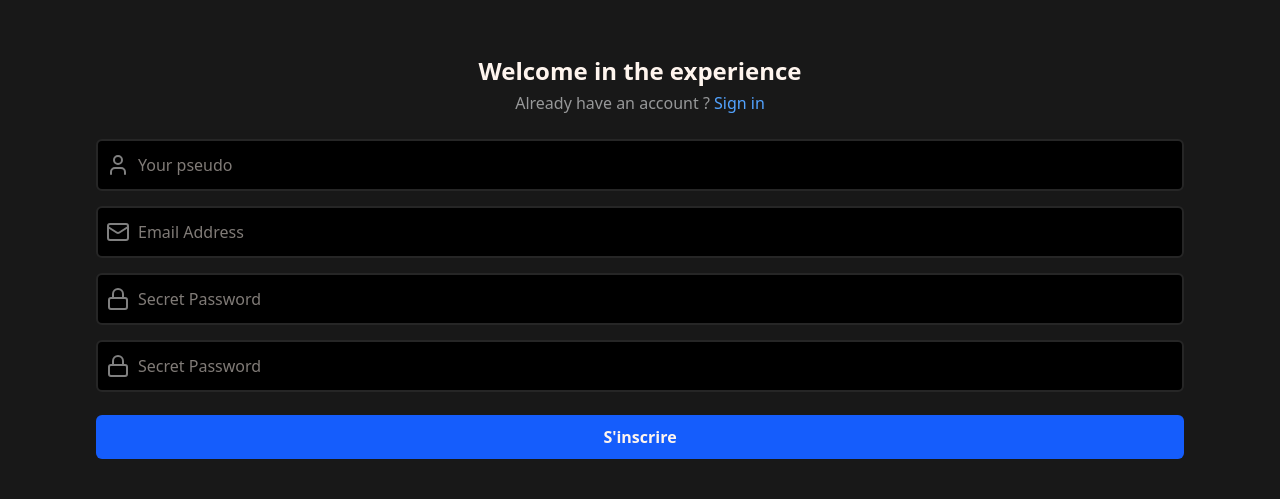
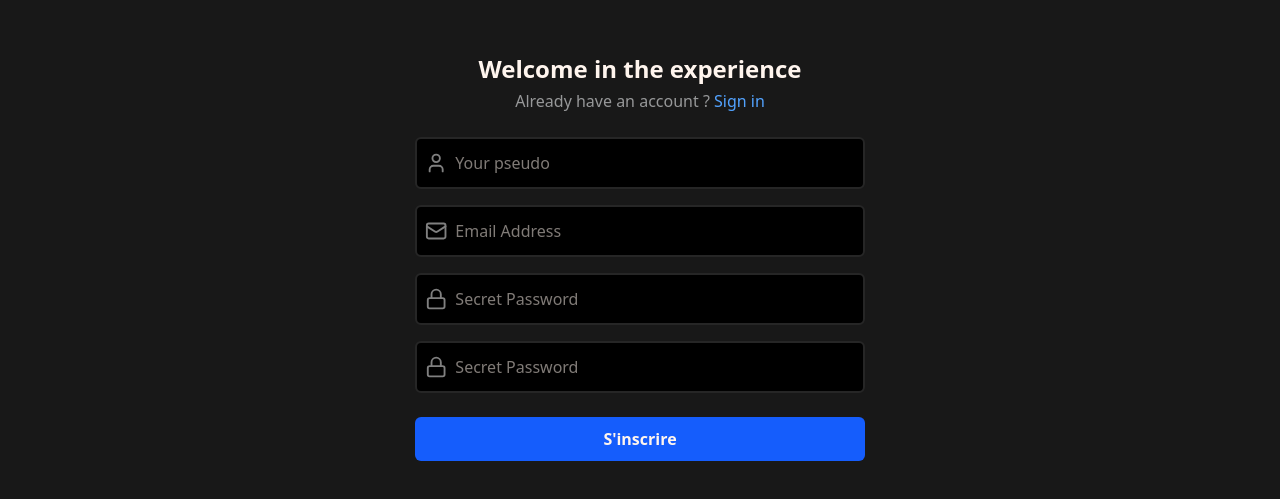
Before and after one commit to e-mandy/social-media-mern, a React app in the folder frontend/: page /register in a window 1280 px wide. Shown: the part 143-642 px from the top of the page. Built offline with nearby package versions, Linux system fonts and the light colour scheme; the HTML template or start-up script is replaced by a standard one.

Commit message:
Finalisation de la connexion avec le hook form

```diff
--- a/frontend/src/features/auth/Pages/Register.tsx
+++ b/frontend/src/features/auth/Pages/Register.tsx
@@ -6,12 +6,14 @@ import { RegisterSchema, type RegisterUser } from '../schemas';
 
 const Register = () => {
 
-  const { register, handleSubmit } = useForm({
+  const { register, handleSubmit, reset, formState: { errors } } = useForm<RegisterUser>({
     resolver: zodResolver(RegisterSchema)
   })
 
   const onSubmit: SubmitHandler<RegisterUser> = (data) => {
     console.log(data)
+
+    reset()
   }
 
   return (
@@ -19,38 +21,42 @@ const Register = () => {
         <div className="bg-auth-primary h-screen w-screen flex">
           <div className="flex flex-col items-center my-auto w-full">
             <h1 className="text-2xl font-semibold">Welcome in the experience</h1>
-            <p className="text-secondary mt-1 mb-6">Already have an account ? <a className="text-blue-400" href="">Sign in</a></p>
-            <form onSubmit={handleSubmit(onSubmit)} className="w-[85%]">
+            <p className="text-secondary mt-1 mb-6">Already have an account ? <a className="text-blue-400">Sign in</a></p>
+            <form onSubmit={handleSubmit(onSubmit)} className="w-[85%] md:w-[450px]">
 
-              <div>
-                <label className="input-class bg-black" htmlFor="pseudo">
+              <div className="mb-4">
+                <label className="input-class bg-black">
                   <User color="gray" />
-                  <input type="text" className="outline-none" placeholder="Your pseudo" {...register('pseudo')} />
+                  <input type="text" className="outline-none w-full" placeholder="Your pseudo" {...register('pseudo')} />
+                </label>
+                {errors.pseudo?.message && (<span>{errors.pseudo.message}</span>)}
+              </div>
+
+              <div className="mb-4">
+                <label className="input-class bg-black">
+                  <Mail color="gray" />
+                  <input type="email" className="outline-none w-full" placeholder="Email Address" {...register('email')} />
+                </label>
+                  {errors.email?.message && (<span>{errors.email.message}</span>)}
+              </div>
+
+              <div className="mb-4">
+                <label className="input-class bg-black">
+                  <Lock color="gray" />
+                  <input type="password" className="outline-none w-full" placeholder="Secret Password" {...register('password')} />
+                </label>
+                  {errors.password?.message && (<span>{errors.password.message}</span>)}
+              </div>
+
+              <div className="mb-4">
+                <label className="input-class bg-black">
+                  <Lock color="gray" />
+                  <input type="password" className="outline-none w-full" placeholder="Secret Password" {...register('password_confirmation')} />
+                  {errors.password_confirmation?.message && (<span>{errors.password_confirmation.message}</span>)}
                 </label>
               </div>
 
-              <div>
-                <label className="input-class bg-black" htmlFor="email">
-                  <Mail color="gray" />
-                  <input type="email" className="outline-none" placeholder="Email Address" {...register('email')} />
-                </label>
-              </div>
-
-              <div>
-                <label className="input-class bg-black" htmlFor="pseudo">
-                  <Lock color="gray" />
-                  <input type="password" className="outline-none" placeholder="Secret Password" {...register('password')} />
-                </label>
-              </div>
-
-              <div>
-                <label className="input-class bg-black" htmlFor="pseudo">
-                  <Lock color="gray" />
-                  <input type="password" className="outline-none" placeholder="Secret Password" id="password_confirmation" {...register('password_confirmation')} />
-                </label>
-              </div>
-
-              <button className="button-class bg-blue-600 w-full mt-2" type="submit">S'inscrire</button>
+              <button className="button-class bg-blue-600 w-full mt-2 cursor-pointer" type="submit">S'inscrire</button>
             </form>
 
           </div>
--- a/frontend/src/features/auth/schemas/index.ts
+++ b/frontend/src/features/auth/schemas/index.ts
@@ -14,7 +14,7 @@ export const RegisterSchema = z.object({
 }).refine((data) => {
     const parsingResult = parseInt(data.pseudo)
 
-    return Number.isInteger(parsingResult)
+    return !Number.isInteger(parsingResult)
 }, {
     message: "Votre pseudo ne peut pas être un entier mais une chaine de caractères",
 
--- a/frontend/src/index.css
+++ b/frontend/src/index.css
@@ -17,7 +17,6 @@ body{
     gap: 8px;
     padding: 12px 0 12px 8px;
     border: 2px rgb(38, 38, 38) solid;
-    margin-bottom: 15px;
     border-radius: 6px;
   }
 
```
